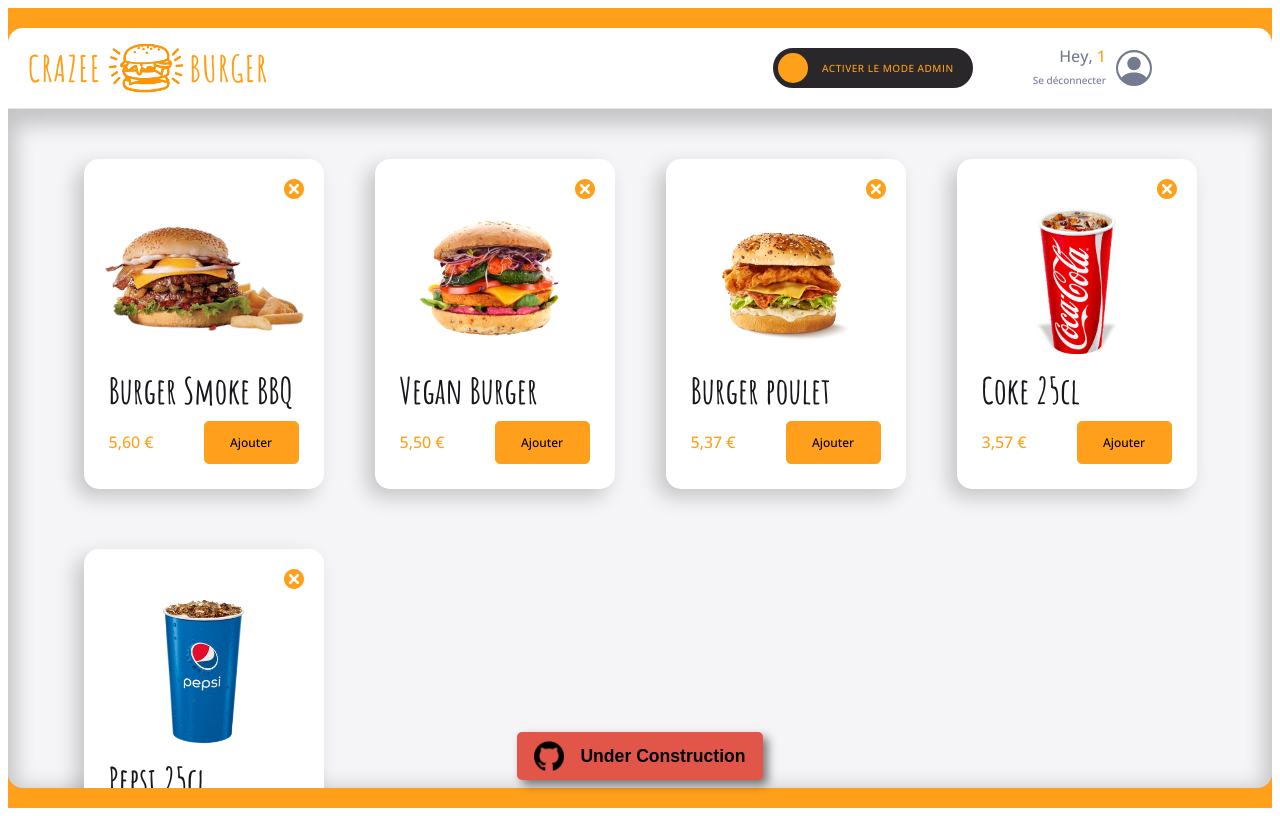
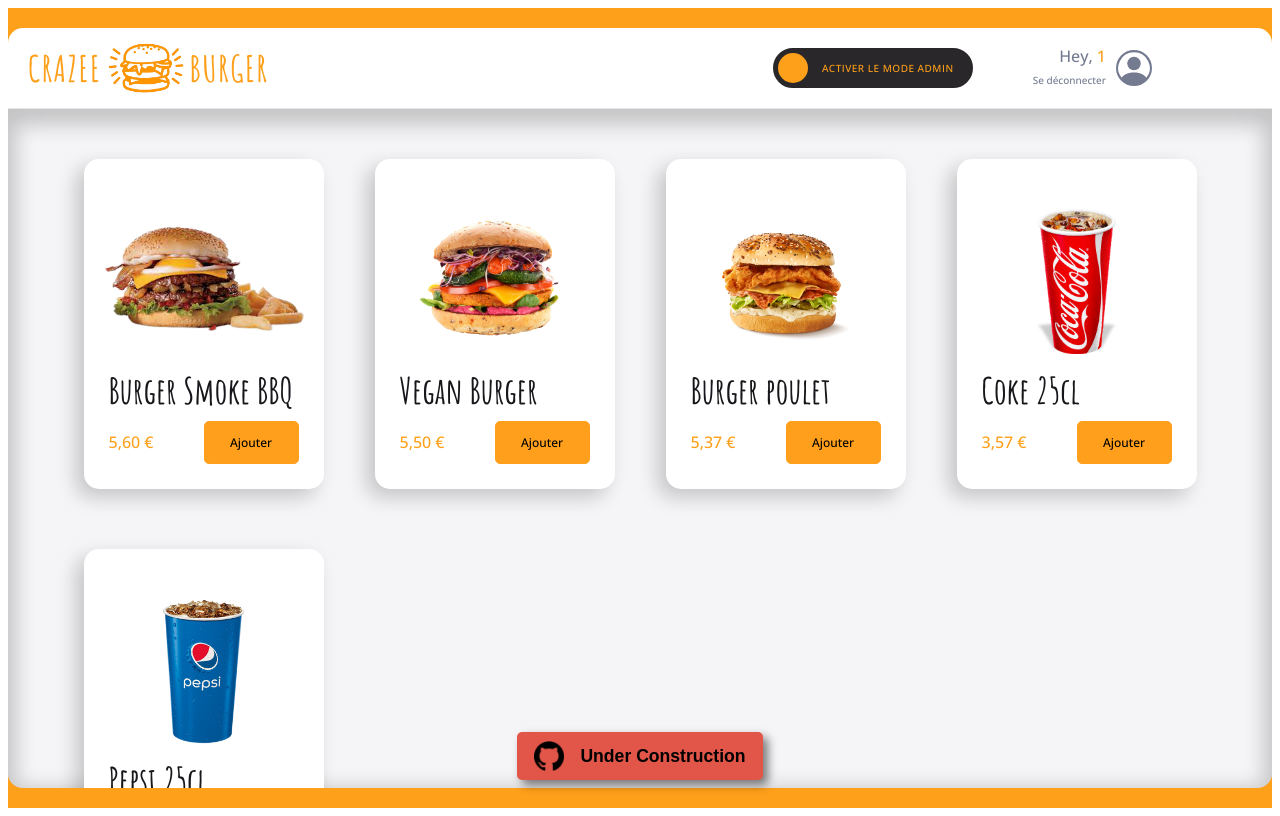
Before and after one commit to djibh/crazee, a React (Vite) app: page /order/1 in a window 1280 px wide. Built offline with nearby package versions, Linux system fonts and the light colour scheme.

Commit message:
feat (F08:CARD) > Add conditional rendering on delete button

```diff
--- a/src/components/pages/order/Main/Menu.tsx
+++ b/src/components/pages/order/Main/Menu.tsx
@@ -8,7 +8,7 @@
 const DEFAULT_IMAGE = "/images/coming-soon.png"
 
 export default function Menu() {
-  const { menu } = useContext(OrderContext)
+  const { menu, isModeAdmin } = useContext(OrderContext)
 
   return (
     <MenuStyled>
@@ -18,7 +18,9 @@
                     key={id}
                     title={title}
                     imageSource={imageSource ? imageSource : DEFAULT_IMAGE }
-                    leftDescription={formatPrice(price)} />
+                    leftDescription={formatPrice(price)}
+                    hasDeleteButton={isModeAdmin}
+                  />
         })
       }
     </MenuStyled>
--- a/src/components/reusable-ui/Card.tsx
+++ b/src/components/reusable-ui/Card.tsx
@@ -7,13 +7,14 @@
 type CardProps = {
   title: string,
   imageSource: string,
-  leftDescription: string
+  leftDescription: string,
+  hasDeleteButton: boolean
 }
 
-export default function Card({ title, imageSource, leftDescription }: CardProps) {
+export default function Card({ title, imageSource, leftDescription, hasDeleteButton }: CardProps) {
     return (
       <CardStyled className="produit">
-        <button className='delete-button' aria-label='delete-button'><TiDelete className='icon' /></button>
+        {hasDeleteButton && <button className='delete-button' aria-label='delete-button'><TiDelete className='icon' /></button>}
         <div className="image">
           <img src={imageSource} alt={title} />
         </div>
```
